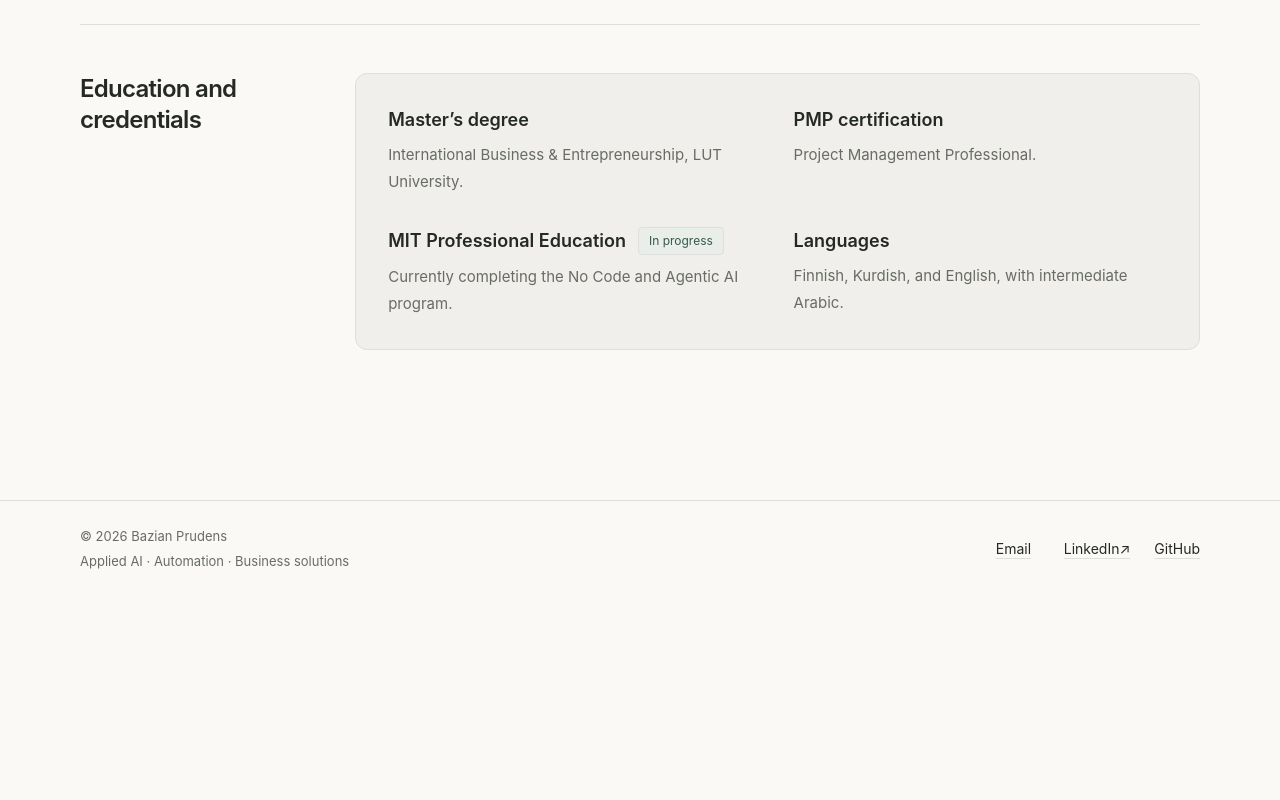
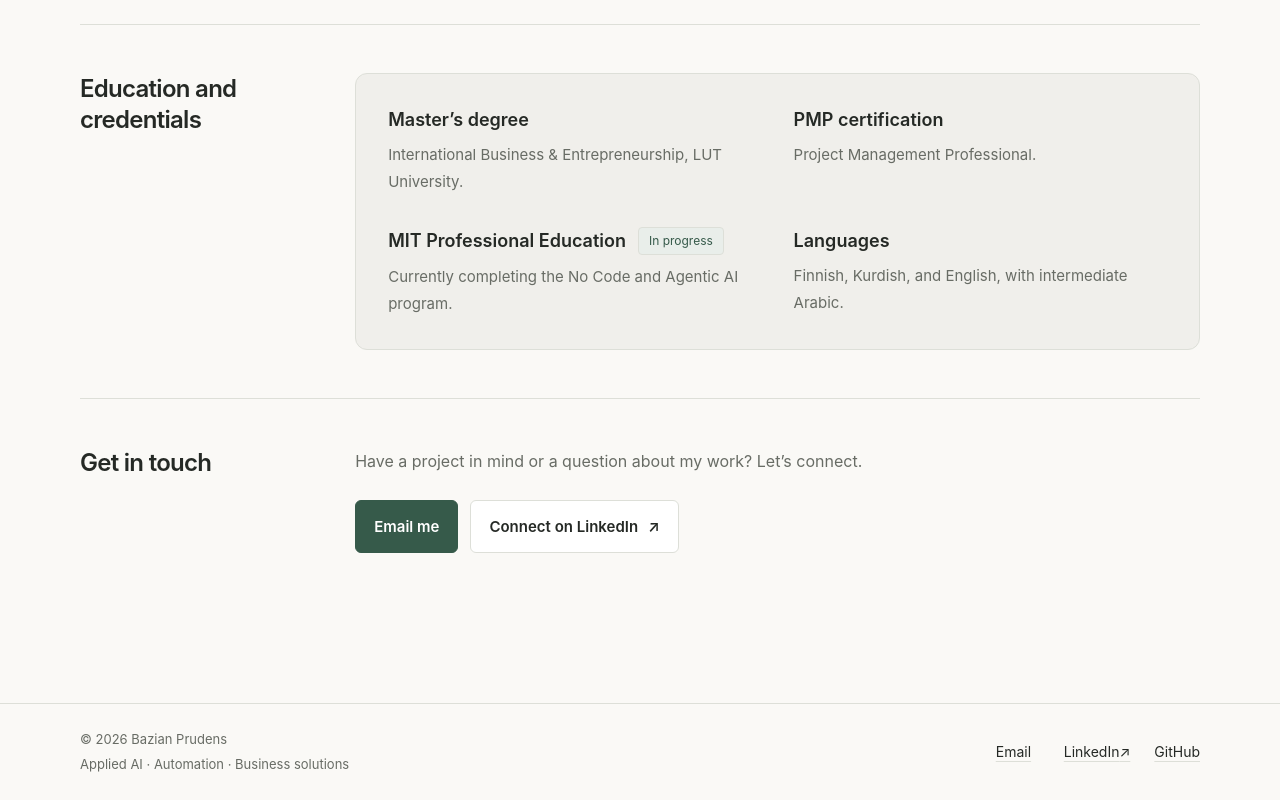
Before and after one commit to Bazian-io/portfolio, a Next.js app: page /about in a window 1280 px wide. Shown: the part 2348-3148 px from the top of the page. Before the commit the page ends 2945 px from the top, so only its background shows below. Built offline with nearby package versions, Linux system fonts and the light colour scheme; no server answers.

Commit message:
about page 3

```diff
--- a/app/about/page.tsx
+++ b/app/about/page.tsx
@@ -112,6 +112,38 @@ export default function About() {
             </ul>
           </div>
         </section>
+        <section
+          className="about-section about-contact"
+          aria-labelledby="contact-heading"
+        >
+          <h2 id="contact-heading">Get in touch</h2>
+          <div className="about-section-body">
+            <p>
+              Have a project in mind or a question about my work? Let’s connect.
+            </p>
+            <ul className="contact-links" aria-label="Get in touch">
+              <li>
+                <a
+                  className="contact-link contact-link-primary"
+                  href={`mailto:${profile.email}`}
+                >
+                  Email me
+                </a>
+              </li>
+              <li>
+                <a
+                  className="contact-link"
+                  href={profile.linkedinUrl}
+                  target="_blank"
+                  rel="noopener noreferrer"
+                  aria-label={`Connect with ${profile.name} on LinkedIn (opens in a new tab)`}
+                >
+                  Connect on LinkedIn <span aria-hidden="true">↗</span>
+                </a>
+              </li>
+            </ul>
+          </div>
+        </section>
       </div>
     </section>
   );
--- a/app/globals.css
+++ b/app/globals.css
@@ -519,6 +519,47 @@ a:focus-visible {
   margin: 0;
 }
 
+.contact-links {
+  display: flex;
+  flex-wrap: wrap;
+  gap: 0.75rem;
+  margin: 1.5rem 0 0;
+  padding: 0;
+  list-style: none;
+}
+
+.contact-link {
+  display: inline-flex;
+  align-items: center;
+  justify-content: center;
+  gap: 0.625rem;
+  min-height: 3rem;
+  padding: 0.75rem 1.125rem;
+  border: 1px solid var(--border);
+  border-radius: 0.375rem;
+  background: var(--surface-raised);
+  color: var(--foreground);
+  font-size: 0.9375rem;
+  font-weight: 600;
+}
+
+.contact-link:hover {
+  border-color: var(--accent);
+  color: var(--accent);
+}
+
+.contact-link-primary {
+  border-color: var(--accent);
+  background: var(--accent);
+  color: var(--on-accent);
+}
+
+.contact-link-primary:hover {
+  border-color: var(--accent-hover);
+  background: var(--accent-hover);
+  color: var(--on-accent);
+}
+
 .tools-section {
   display: grid;
   gap: 2rem;
@@ -764,10 +805,12 @@ a.project-resource:hover {
   }
 
   .nav-link,
-  .hero-button {
+  .hero-button,
+  .contact-link {
     transition:
       color 150ms ease,
-      background-color 150ms ease;
+      background-color 150ms ease,
+      border-color 150ms ease;
   }
 
   .project-card,
```
Also changed, not shown: 1 other file (tests, documents, lock files or other folders).
